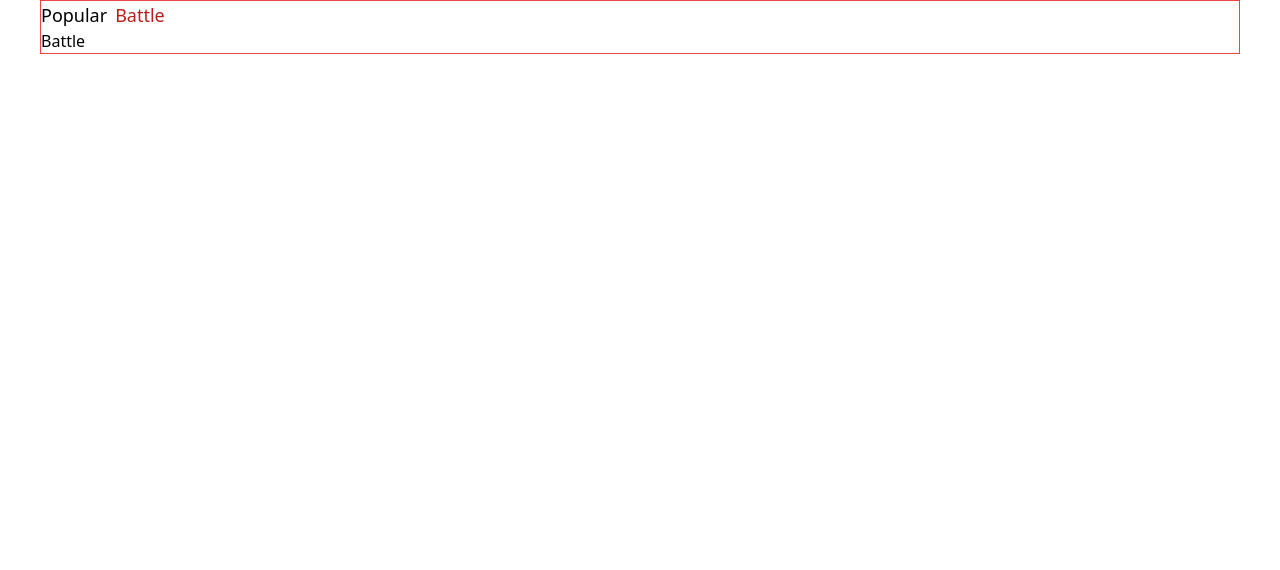
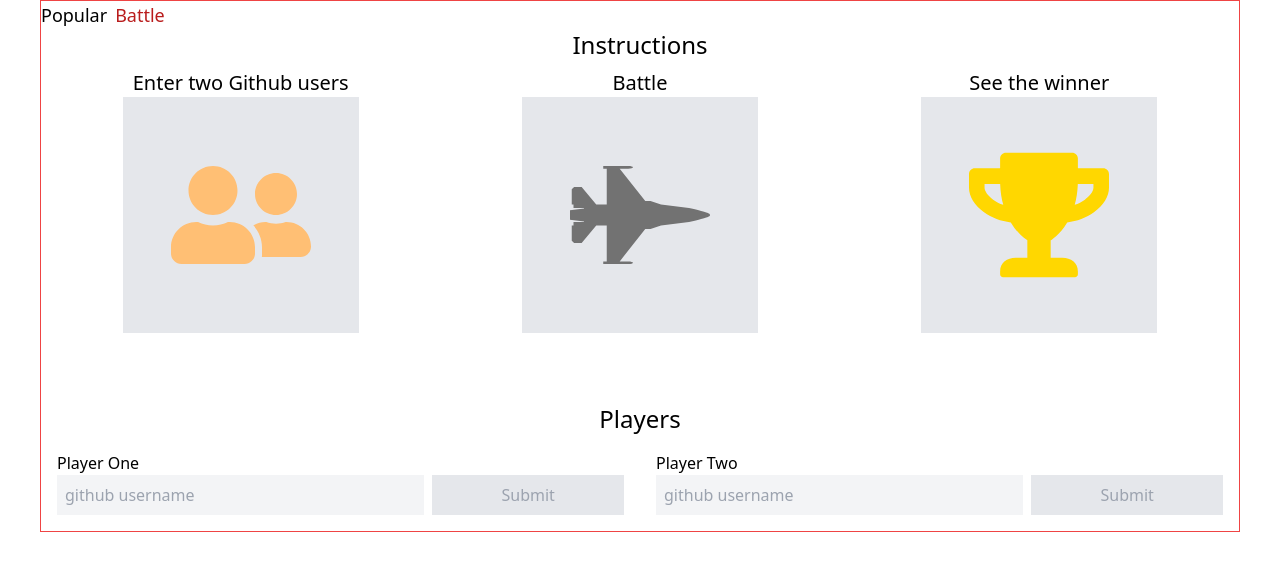
Before and after one commit to jgibo/github-battle-clone-typescript, a React (Create React App) app: page /battle in a window 1280 px wide. Shown: the top 570 px of the page. Built offline with nearby package versions, Linux system fonts and the light colour scheme; no server answers.

Commit message:
Battle page layout + styling

```diff
--- /dev/null
+++ b/src/assets/svg/JetFighterIcon.tsx
@@ -0,0 +1,17 @@
+export function JetFighterIcon() {
+   return (
+      <svg
+         stroke="currentColor"
+         fill="currentColor"
+         strokeWidth="0"
+         viewBox="0 0 640 512"
+         className="bg-light"
+         color="#727272"
+         height="140"
+         width="140"
+         style={{ color: "rgb(114, 114, 114)" }}
+      >
+         <path d="M544 224l-128-16-48-16h-24L227.158 44h39.509C278.333 44 288 41.375 288 38s-9.667-6-21.333-6H152v12h16v164h-48l-66.667-80H18.667L8 138.667V208h8v16h48v2.666l-64 8v42.667l64 8V288H16v16H8v69.333L18.667 384h34.667L120 304h48v164h-16v12h114.667c11.667 0 21.333-2.625 21.333-6s-9.667-6-21.333-6h-39.509L344 320h24l48-16 128-16c96-21.333 96-26.583 96-32 0-5.417 0-10.667-96-32z"></path>
+      </svg>
+   )
+}
--- /dev/null
+++ b/src/assets/svg/TrophyIcon.tsx
@@ -0,0 +1,17 @@
+export function TrophyIcon() {
+   return (
+      <svg
+         stroke="currentColor"
+         fill="currentColor"
+         strokeWidth="0"
+         viewBox="0 0 576 512"
+         className="bg-light"
+         color="rgb(255, 215, 0)"
+         height="140"
+         width="140"
+         style={{ color: "rgb(255, 215, 0)" }}
+      >
+         <path d="M552 64H448V24c0-13.3-10.7-24-24-24H152c-13.3 0-24 10.7-24 24v40H24C10.7 64 0 74.7 0 88v56c0 35.7 22.5 72.4 61.9 100.7 31.5 22.7 69.8 37.1 110 41.7C203.3 338.5 240 360 240 360v72h-48c-35.3 0-64 20.7-64 56v12c0 6.6 5.4 12 12 12h296c6.6 0 12-5.4 12-12v-12c0-35.3-28.7-56-64-56h-48v-72s36.7-21.5 68.1-73.6c40.3-4.6 78.6-19 110-41.7 39.3-28.3 61.9-65 61.9-100.7V88c0-13.3-10.7-24-24-24zM99.3 192.8C74.9 175.2 64 155.6 64 144v-16h64.2c1 32.6 5.8 61.2 12.8 86.2-15.1-5.2-29.2-12.4-41.7-21.4zM512 144c0 16.1-17.7 36.1-35.3 48.8-12.5 9-26.7 16.2-41.8 21.4 7-25 11.8-53.6 12.8-86.2H512v16z"></path>
+      </svg>
+   )
+}
--- /dev/null
+++ b/src/assets/svg/UsersIcon.tsx
@@ -0,0 +1,17 @@
+export function UsersIcon() {
+   return (
+      <svg
+         stroke="currentColor"
+         fill="currentColor"
+         strokeWidth="0"
+         viewBox="0 0 640 512"
+         className="bg-light"
+         color="rgb(255, 191, 116)"
+         height="140"
+         width="140"
+         style={{ color: "rgb(255, 191, 116)" }}
+      >
+         <path d="M192 256c61.9 0 112-50.1 112-112S253.9 32 192 32 80 82.1 80 144s50.1 112 112 112zm76.8 32h-8.3c-20.8 10-43.9 16-68.5 16s-47.6-6-68.5-16h-8.3C51.6 288 0 339.6 0 403.2V432c0 26.5 21.5 48 48 48h288c26.5 0 48-21.5 48-48v-28.8c0-63.6-51.6-115.2-115.2-115.2zM480 256c53 0 96-43 96-96s-43-96-96-96-96 43-96 96 43 96 96 96zm48 32h-3.8c-13.9 4.8-28.6 8-44.2 8s-30.3-3.2-44.2-8H432c-20.4 0-39.2 5.9-55.7 15.4 24.4 26.3 39.7 61.2 39.7 99.8v38.4c0 2.2-.5 4.3-.6 6.4H592c26.5 0 48-21.5 48-48 0-61.9-50.1-112-112-112z"></path>
+      </svg>
+   )
+}
--- a/src/pages/Battle.tsx
+++ b/src/pages/Battle.tsx
@@ -1,3 +1,93 @@
+import { MouseEventHandler, ReactNode, useState } from "react"
+import { UsersIcon } from "../assets/svg/UsersIcon"
+import { JetFighterIcon } from "../assets/svg/JetFighterIcon"
+import { TrophyIcon } from "../assets/svg/TrophyIcon"
+import clsx from "clsx"
+
+interface BattleInstructionsCardProps {
+   title: string
+   icon: ReactNode
+}
+
+interface BattleInputFormProps {
+   label: string
+   onSubmit: MouseEventHandler<HTMLButtonElement>
+   className?: string
+}
+
 export function Battle() {
-   return <>Battle</>
+   return (
+      <div>
+         <h2 className="text-2xl mb-2 text-center">Instructions</h2>
+         <div className="flex flex-wrap justify-around">
+            <BattleInstructionsCard
+               title="Enter two Github users"
+               icon={<UsersIcon />}
+            />
+            <BattleInstructionsCard title="Battle" icon={<JetFighterIcon />} />
+            <BattleInstructionsCard
+               title="See the winner"
+               icon={<TrophyIcon />}
+            />
+         </div>
+         <div className="mt-16">
+            <h2 className="text-2xl text-center">Players</h2>
+            <div className="flex">
+               <BattleInputForm
+                  className="w-1/2 m-4"
+                  label="Player One"
+                  onSubmit={() => {}}
+               />
+               <BattleInputForm
+                  className="w-1/2 m-4"
+                  label="Player Two"
+                  onSubmit={() => {}}
+               />
+            </div>
+         </div>
+      </div>
+   )
 }
+
+export function BattleInstructionsCard(props: BattleInstructionsCardProps) {
+   return (
+      <div className="text-center" style={{ minWidth: "320px" }}>
+         <h3 className="text-xl">{props.title}</h3>
+         <div className="mx-auto inline-block p-12 bg-gray-200">
+            {props.icon}
+         </div>
+      </div>
+   )
+}
+
+export function BattleInputForm(props: BattleInputFormProps) {
+   const [value, setValue] = useState("")
+
+   const submitEnabled = !!value
+
+   return (
+      <form
+         className={clsx("flex flex-col flex-1 min-w-min", props.className)}
+         onSubmit={(e) => e.preventDefault()}
+      >
+         <label>{props.label}</label>
+         <div className="flex">
+            <input
+               className="p-2 mr-2 bg-gray-100 flex-2"
+               placeholder="github username"
+               value={value}
+               onChange={(e) => setValue(e.target.value)}
+            />
+            <button
+               className={clsx("flex-1 p-2", {
+                  "bg-black text-white": submitEnabled,
+                  "bg-gray-200 text-gray-400": !submitEnabled,
+               })}
+               onClick={props.onSubmit}
+            >
+               Submit
+            </button>
+         </div>
+      </form>
+   )
+}
--- a/tailwind.config.js
+++ b/tailwind.config.js
@@ -2,7 +2,11 @@ module.exports = {
   purge: ['./src/**/*.{js,jsx,ts,tsx}', './public/index.html'],
   darkMode: false, // or 'media' or 'class'
   theme: {
-    extend: {},
+    extend: {
+      flex: {
+        '2': '2 2 0%'
+      }
+    },
   },
   variants: {
     extend: {
```
